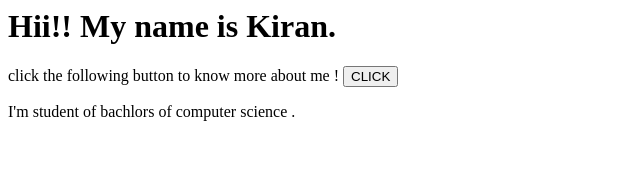
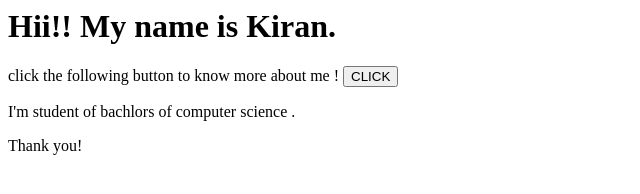
Before and after one commit to Kiranmane05/Kiranmane05.github.io, a plain HTML site: page index.html in a window 1280 px wide. Shown: the full height of the page, 0-640 px from the left. Drawn offline with Linux system fonts and the light colour scheme.

Commit message:
modified index.html

```diff
--- a/index.html
+++ b/index.html
@@ -7,5 +7,6 @@
       <button>CLICK</button>
     </p>
     <p> I'm student of bachlors of computer science .</p>
+    Thank you!
   </body>
 </html>
```
Also changed, not shown: style.css (added).
